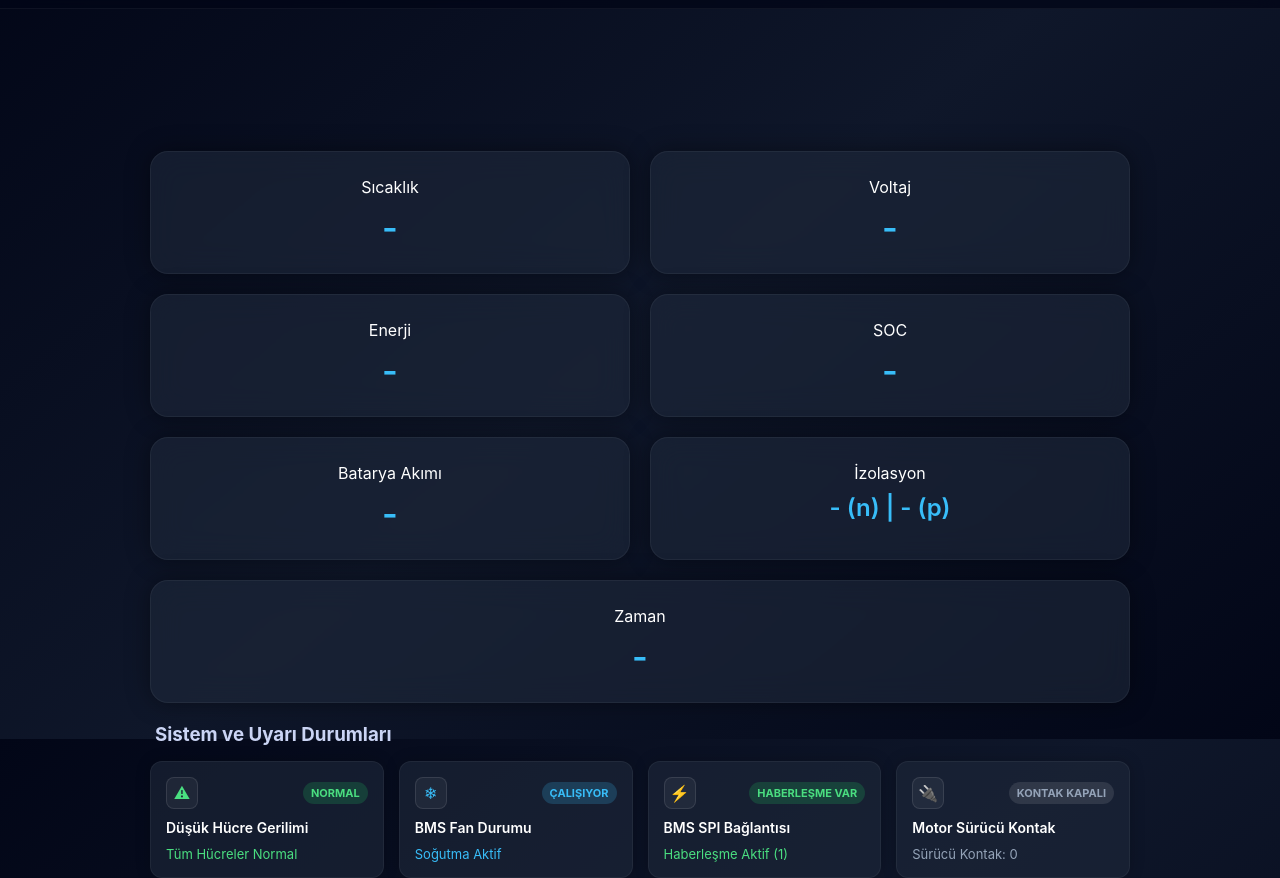
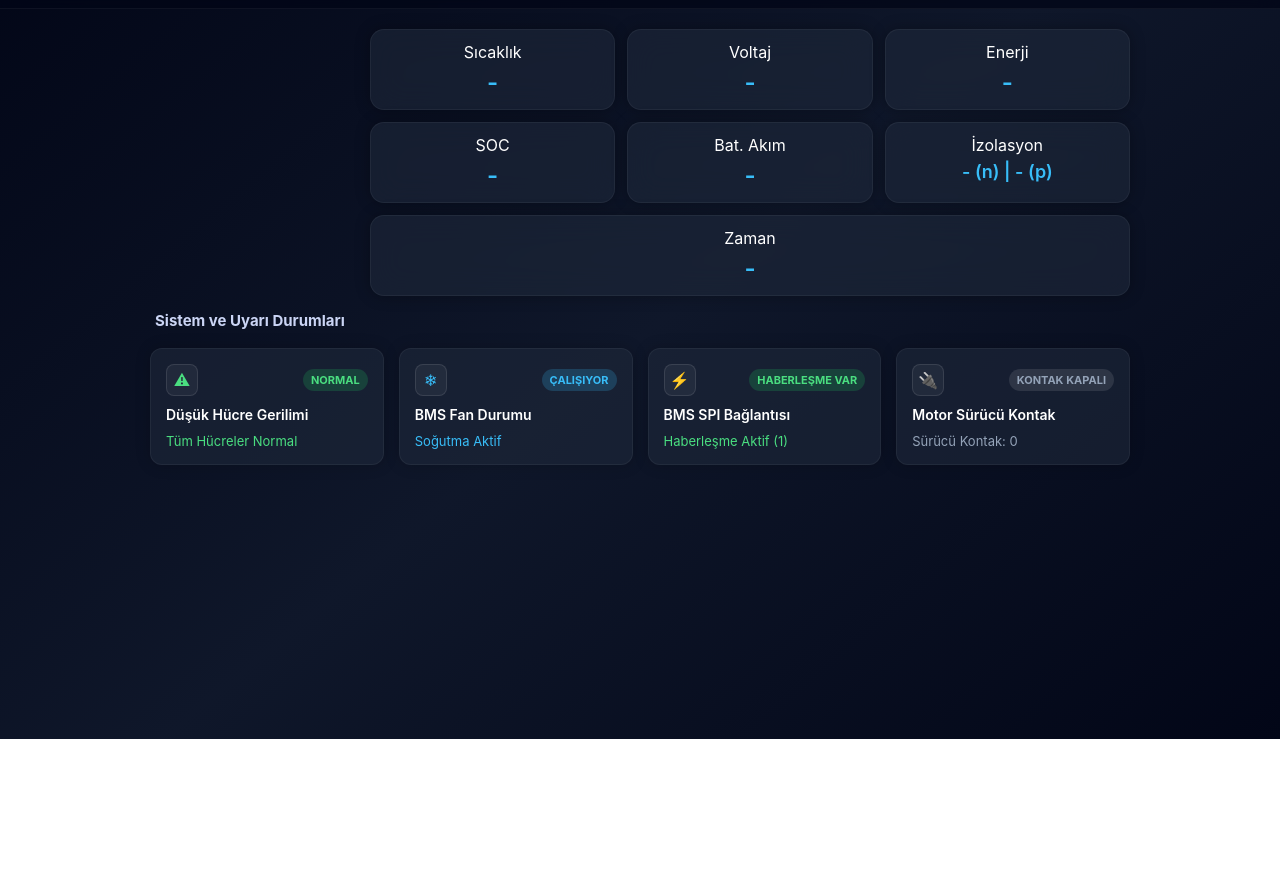
Before and after one commit to Mesuteminkurt/gsm-server, a website: page public/index.html in a window 1280 px wide. Shown: the part 61-939 px from the top of the page. After the commit the page ends 800 px from the top, so only its background shows below. Drawn offline with nearby package versions, Linux system fonts and the light colour scheme; no server answers.

Commit message:
style: Compact telemetry page to fit on screen

```diff
--- a/public/index.html
+++ b/public/index.html
@@ -83,41 +83,42 @@ padding-left:35px;
 display:none;
 height:calc(100vh - 70px);
 align-items:center;
-justify-content:center;
+justify-content:flex-start;
 flex-direction:column;
-padding:20px;
+padding:20px 20px;
+overflow-y:auto;
 }
 .active{display:flex}
 
 /* CARDS */
 .grid{
 display:grid;
-grid-template-columns:repeat(2,1fr);
-gap:20px;
+grid-template-columns:repeat(3,1fr);
+gap:12px;
 width:95%;
 max-width:980px;
 }
 .card{
 background:rgba(30,41,59,.6);
 backdrop-filter:blur(15px);
-border-radius:18px;
-padding:25px;
+border-radius:14px;
+padding:12px;
 text-align:center;
 border:1px solid rgba(255,255,255,.05);
-box-shadow:0 0 25px rgba(0,0,0,.4);
+box-shadow:0 0 15px rgba(0,0,0,.3);
 transition:.25s;
 }
 .card:hover{
 transform:translateY(-4px);
-box-shadow:0 0 35px rgba(56,189,248,.18);
+box-shadow:0 0 25px rgba(56,189,248,.18);
 }
 .value{
-font-size:34px;
-margin-top:10px;
+font-size:24px;
+margin-top:6px;
 color:#38bdf8;
 font-weight:600;
 }
-.time{grid-column:span 2}
+.time{grid-column:span 3}
 .alert{color:#ef4444;font-weight:700}
 
 /* BUTTON */
@@ -240,20 +241,23 @@ filter:drop-shadow(0 0 25px rgba(56,189,248,.4));
 
 <!-- TELEMETRİ -->
 <div id="telemetry" class="page active">
-<canvas id="gauge" width="260" height="260"></canvas>
 
-<div class="grid">
-<div class="card">Sıcaklık<div id="temp" class="value">-</div></div>
-<div class="card">Voltaj<div id="voltage" class="value">-</div></div>
-<div class="card">Enerji<div id="energy" class="value">-</div></div>
-<div class="card">SOC<div id="soc" class="value">-</div></div>
-<div class="card">Batarya Akımı<div id="bat_current" class="value">-</div></div>
-<div class="card">İzolasyon<div class="value" style="font-size:24px"><span id="iso_n">-</span> (n) | <span id="iso_p">-</span> (p)</div></div>
-<div class="card time">Zaman<div id="time" class="value">-</div></div>
+<div style="display:flex; flex-wrap:wrap; gap:20px; width:95%; max-width:980px; align-items:center; justify-content:center; margin-bottom:10px;">
+  <canvas id="gauge" width="260" height="260" style="width:200px; height:200px; margin:0; filter:drop-shadow(0 0 15px rgba(56,189,248,.4));"></canvas>
+
+  <div class="grid" style="flex:1; width:100%;">
+    <div class="card">Sıcaklık<div id="temp" class="value">-</div></div>
+    <div class="card">Voltaj<div id="voltage" class="value">-</div></div>
+    <div class="card">Enerji<div id="energy" class="value">-</div></div>
+    <div class="card">SOC<div id="soc" class="value">-</div></div>
+    <div class="card">Bat. Akım<div id="bat_current" class="value">-</div></div>
+    <div class="card">İzolasyon<div class="value" style="font-size:18px"><span id="iso_n">-</span> (n) | <span id="iso_p">-</span> (p)</div></div>
+    <div class="card time">Zaman<div id="time" class="value">-</div></div>
+  </div>
 </div>
 
-<div style="width:95%; max-width:980px; text-align:left; margin-top:20px;">
-  <h3 style="color:#cbd5f5; margin:0 0 5px 5px;">Sistem ve Uyarı Durumları</h3>
+<div style="width:95%; max-width:980px; text-align:left; margin-top:5px;">
+  <h3 style="color:#cbd5f5; margin:0 0 8px 5px; font-size:15px;">Sistem ve Uyarı Durumları</h3>
 </div>
 <div class="status-grid">
   <div class="status-card">
```
